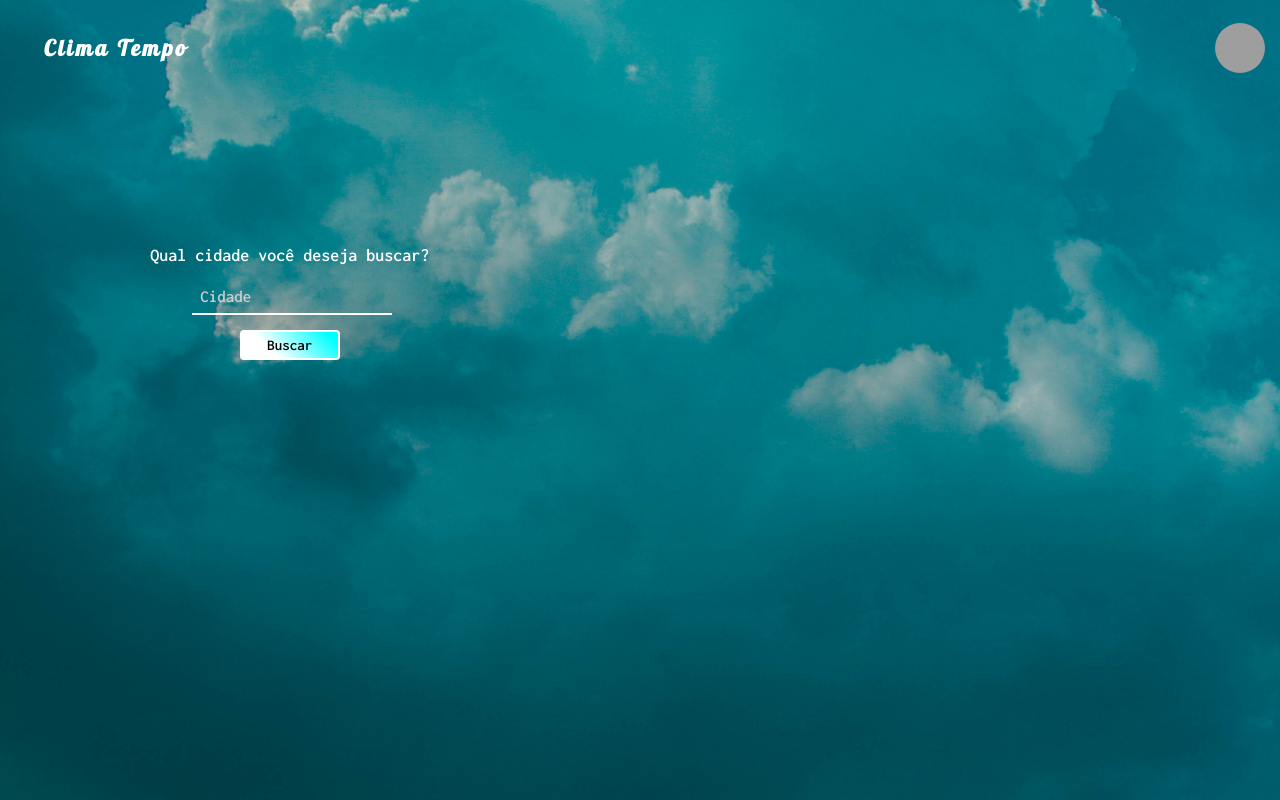
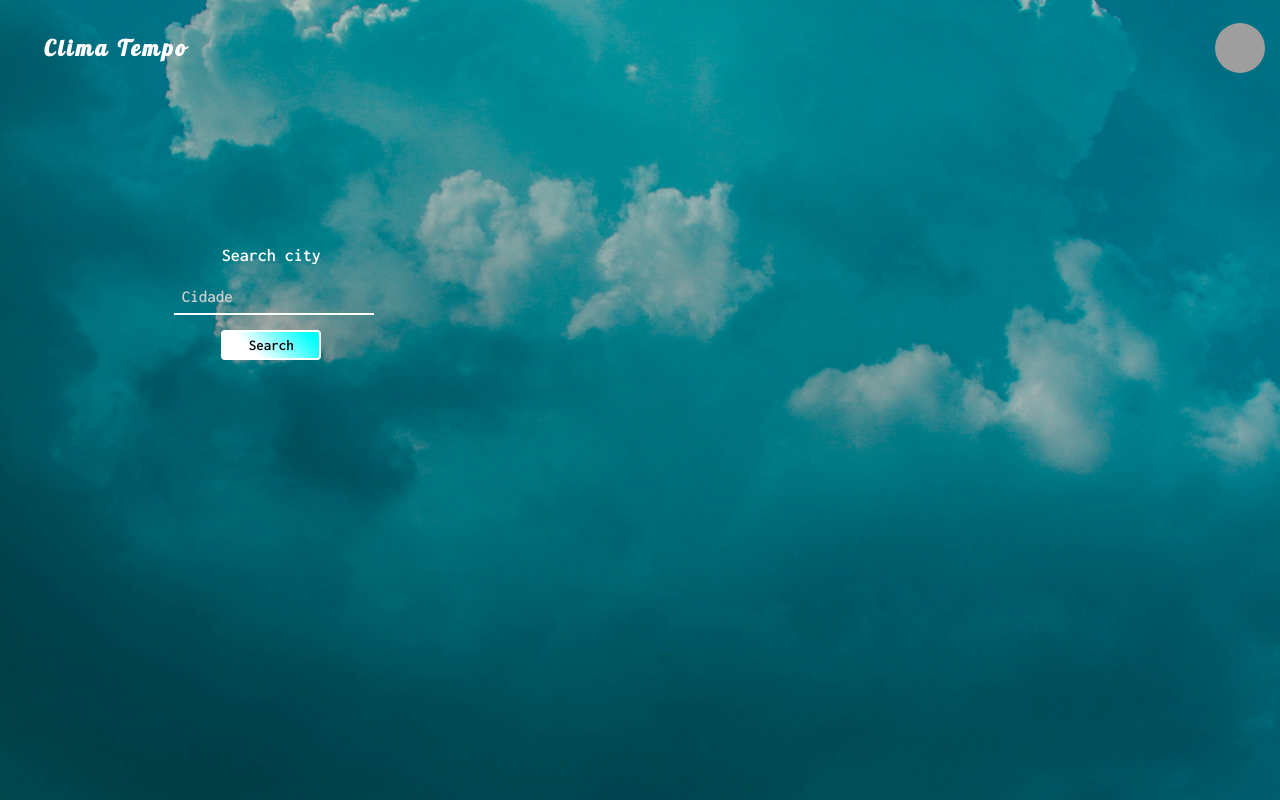
Before and after one commit to MarceloBxD/weather-project, a React (Vite) app: page / in a window 1280 px wide. Built offline with nearby package versions, Linux system fonts and the light colour scheme; grey boxes are pictures that could not be loaded.

Commit message:
changing images

```diff
--- a/src/components/ResultApiArea/index.jsx
+++ b/src/components/ResultApiArea/index.jsx
@@ -4,6 +4,7 @@ import * as C from "./styles";
 import windIcon from "../../../src/assets/images/wind.png";
 import shiningImg from "../../../src/assets/images/shiningSun.png";
 import stormImg from "../../../src/assets/images/storm.png";
+import sunImg from "../../../src/assets/images/sun.png";
 
 export const ResultApiArea = () => {
   const {
@@ -23,9 +24,9 @@ export const ResultApiArea = () => {
         <C.DataCity>
           {name && (
             <C.Data>
-              <C.CloudImg src={temperature >= 20 ? shiningImg : stormImg} />
+              <C.CloudImg src={temperature >= 28 ? sunImg : shiningImg} />
               <C.ImportantData>
-                <C.CityName>Local: {name}</C.CityName>
+                <C.CityName>Locate: {name}</C.CityName>
                 <C.TemperatureInMoment>
                   {kelvin_to_celsius(temperature)}º
                 </C.TemperatureInMoment>
--- a/src/components/SearchArea/index.jsx
+++ b/src/components/SearchArea/index.jsx
@@ -6,9 +6,9 @@ import { Button } from "../Button";
 export const SearchArea = () => {
   return (
     <C.CitySearchContainer>
-      <C.Typography>Qual cidade você deseja buscar?</C.Typography>
+      <C.Typography>Search city</C.Typography>
       <Input />
-      <Button value="Buscar" />
+      <Button value="Search" />
     </C.CitySearchContainer>
   );
 };
```
Also changed, not shown: src/assets/images/sun.png (added).
